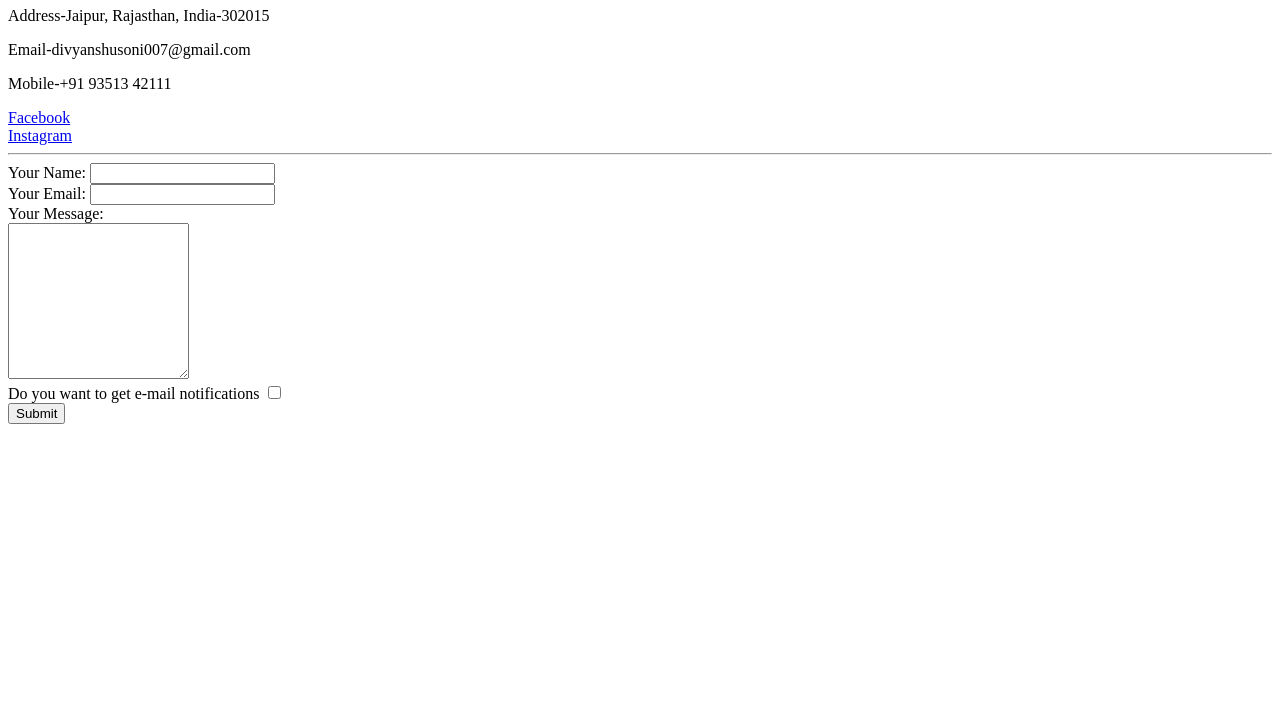
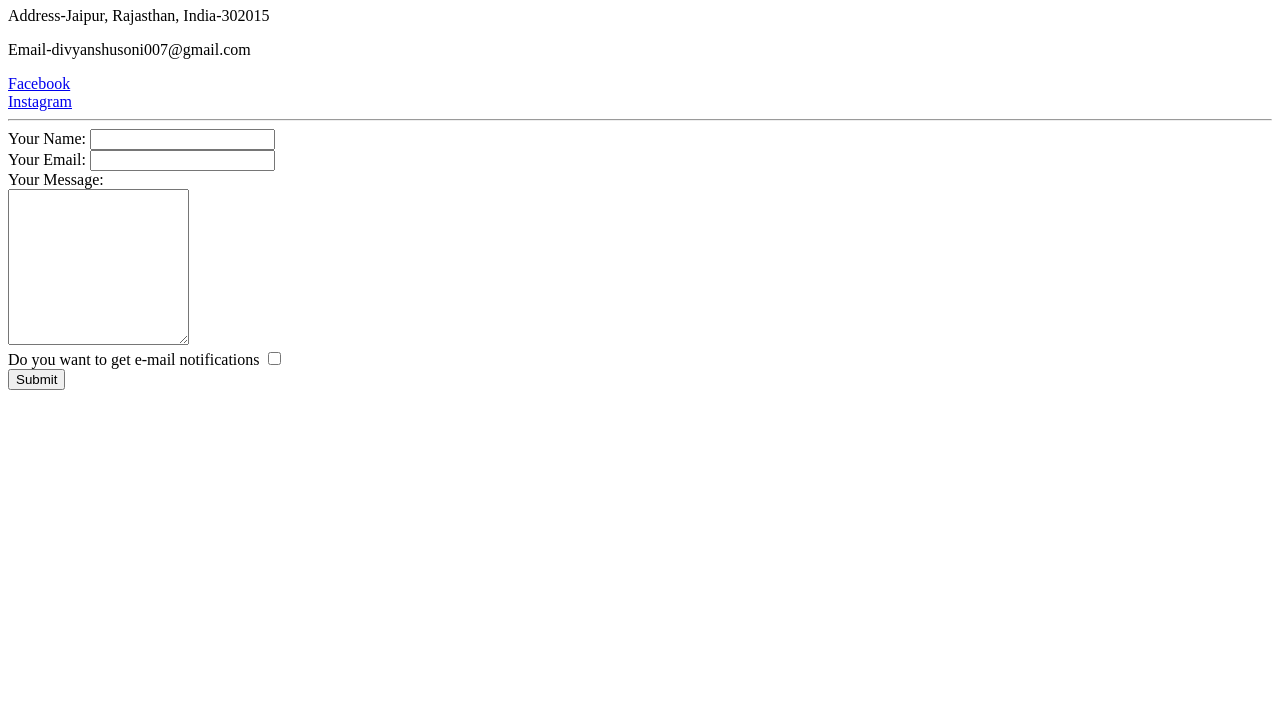
Before and after one commit to divyanshusoni007/cv, a plain HTML site: page contactme.html in a window 1280 px wide. Shown: the part 73-800 px from the top of the page. Drawn offline with Linux system fonts and the light colour scheme.

Commit message:
Update contactme.html

```diff
--- a/contactme.html
+++ b/contactme.html
@@ -10,7 +10,6 @@
   <h1>Contact Me</h1>
   <p>Address-Jaipur, Rajasthan, India-302015</p>
   <p>Email-divyanshusoni007@gmail.com</p>
-  <p>Mobile-+91 93513 42111</p>
   <a href="https://www.facebook.com/divyanshu.soni.2000/">Facebook</a><br>
   <a href="https://www.instagram.com/divyanshusoni007/">Instagram</a><br>
   <hr>
```
